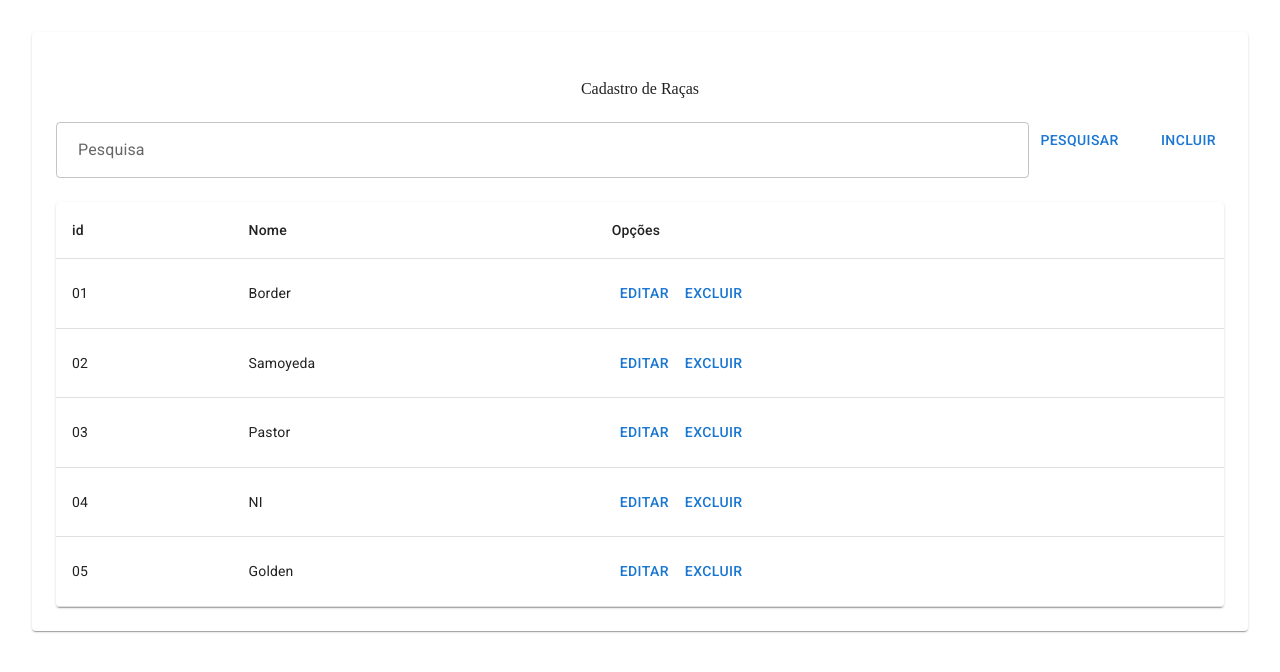
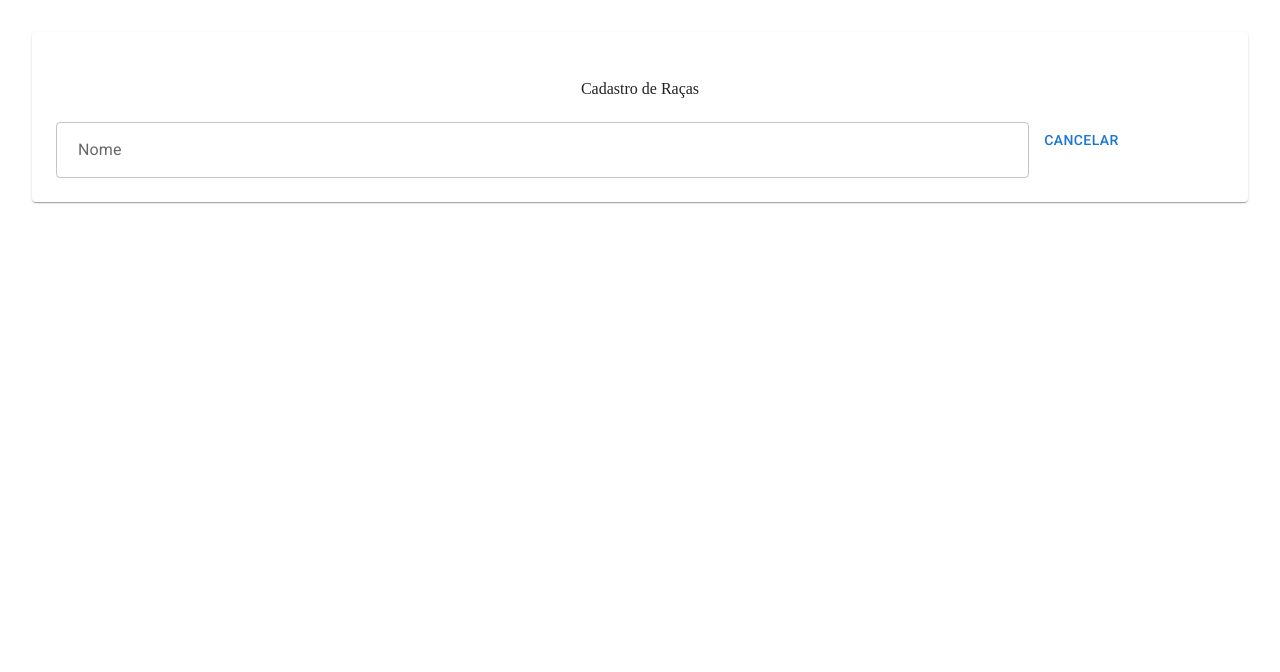
Before and after one commit to ZanattaFleek/tambordog, a React (Create React App) app in the folder tambordog-frontend/: page / in a window 1280 px wide. Both pictures are taken after a click on the button "INCLUIR". Shown: the top 672 px of the page. Built offline with nearby package versions, Linux system fonts and the light colour scheme.

Commit message:
Implantacao

```diff
--- a/tambordog-frontend/src/components/InputFormat.tsx
+++ b/tambordog-frontend/src/components/InputFormat.tsx
@@ -14,7 +14,8 @@ interface PropsInputInterface {
   mask?: string
   campo: string
   setDados: React.Dispatch<React.SetStateAction<any>>
-  dados: Record<string, string | number>
+  // TODO Revisar para um tipo adequado
+  dados: any
   erros: Record<string, string>
   type?: string
 }
@@ -55,7 +56,7 @@ const MaskCustom = forwardRef((props: any, ref: any) => {
  * @param erros - Objeto de Erro que caso exista o campo, será exibido
  * @returns void
  */
-export default function InputFormat({
+export default function InputFormat<T>({
   label,
   mask,
   setDados,
--- a/tambordog-frontend/src/components/ListCrud.tsx
+++ b/tambordog-frontend/src/components/ListCrud.tsx
@@ -41,17 +41,17 @@ export default function ListCrud({
         <Table aria-label="simple table">
           <TableHead>
             <TableRow>
-              {cabecalho.map((cab) => (
-                <TableCell>{cab.titulo}</TableCell>
+              {cabecalho.map((cab, indice) => (
+                <TableCell key={indice}>{cab.titulo}</TableCell>
               ))}
               <TableCell>Opções</TableCell>
             </TableRow>
           </TableHead>
           <TableBody>
-            {registros.map((reg) => (
-              <TableRow>
-                {cabecalho.map((cab) => (
-                  <TableCell>{reg[cab.nomeCampo]}</TableCell>
+            {registros.map((reg, indice) => (
+              <TableRow key={indice}>
+                {cabecalho.map((cab, indice) => (
+                  <TableCell key={indice}>{reg[cab.nomeCampo]}</TableCell>
                 ))}
                 <TableCell>
                   <Button onClick={() => btEditar(reg[campoId])}>Editar</Button>
--- a/tambordog-frontend/src/crud/Raca.tsx
+++ b/tambordog-frontend/src/crud/Raca.tsx
@@ -6,14 +6,25 @@ import { Button, Grid, Paper } from "@mui/material"
 import InputFormat from "../components/InputFormat"
 import ListCrud, { CabecalhoListCrudInterface } from "../components/ListCrud"
 import ClsCrud from "../utils/ClsCrud"
+import { StatusForm } from "../utils/ClsStatusForm"
+import Condicional from "../components/Condicional"
 
 export default function RacaCrud() {
   const [erros, setErros] = useState({})
+
+  const [statusForm, setStatusForm] = useState<StatusForm>(StatusForm.PESQUISAR)
 
   const clsCrud = new ClsCrud()
 
   const [pesquisa, setPesquisa] = useState({
     descricao: "",
+  })
+
+  const [rsPesquisa, setRsPesquisa] = useState<Array<RacaInterface>>([])
+
+  const [rsDados, setRsDados] = useState<RacaInterface>({
+    nome: "",
+    idRaca: "",
   })
 
   const cabecalhoListCrud: Array<CabecalhoListCrudInterface> = [
@@ -29,17 +40,6 @@ export default function RacaCrud() {
     },
   ]
 
-  const registrosListCrud: Array<RacaInterface> = [
-    {
-      idRaca: "01",
-      nome: "Border",
-    },
-    { idRaca: "02", nome: "Samoyeda" },
-    { idRaca: "03", nome: "Pastor" },
-    { idRaca: "04", nome: "NI" },
-    { idRaca: "05", nome: "Golden" },
-  ]
-
   const btPesquisar = () => {
     clsCrud
       .consultar({
@@ -49,9 +49,17 @@ export default function RacaCrud() {
         },
         camposLike: ["nome"],
       })
-      .then((rsRacas) => {
-        console.log(rsRacas)
+      .then((rsRacas: Array<RacaInterface>) => {
+        setRsPesquisa(rsRacas)
       })
+  }
+
+  const btIncluir = () => {
+    setStatusForm(StatusForm.INCLUIR)
+  }
+
+  const btCancelar = () => {
+    setStatusForm(StatusForm.PESQUISAR)
   }
 
   return (
@@ -64,6 +72,7 @@ export default function RacaCrud() {
                 Cadastro de Raças
               </Grid>
 
+              <Condicional condicao={statusForm == StatusForm.PESQUISAR}>
                 <Grid item xs={12} sm={8} md={10}>
                   <InputFormat
                     label="Pesquisa"
@@ -79,20 +88,38 @@ export default function RacaCrud() {
                 </Grid>
 
                 <Grid item xs={6} sm={2} md={1} sx={{ textAlign: "right" }}>
-                <Button>Incluir</Button>
+                  <Button onClick={() => btIncluir()}>Incluir</Button>
                 </Grid>
 
-              <Grid xs={12}>
+                <Grid item xs={12}>
                   <ListCrud
                     cabecalho={cabecalhoListCrud}
-                  registros={registrosListCrud}
+                    registros={rsPesquisa}
                     campoId="idRaca"
                   />
                 </Grid>
+              </Condicional>
+
+              <Condicional condicao={statusForm == StatusForm.INCLUIR}>
+                <Grid item xs={12} sm={8} md={10}>
+                  <InputFormat
+                    label="Nome"
+                    setDados={setRsDados}
+                    dados={rsDados}
+                    campo="nome"
+                    erros={erros}
+                  />
+                </Grid>
+
+                <Grid item xs={6} sm={2} md={1} sx={{ textAlign: "right" }}>
+                  <Button onClick={() => btCancelar()}>Cancelar</Button>
+                </Grid>
+              </Condicional>
 
               {/*
+
                 <Grid item xs={12}>
-              {JSON.stringify(pesquisa)}
+                  {JSON.stringify(rsRegistros)}
                 </Grid>
                 */}
             </Grid>
--- a/tambordog-frontend/src/utils/ClsCrud.ts
+++ b/tambordog-frontend/src/utils/ClsCrud.ts
@@ -12,9 +12,7 @@ export default class ClsCrud {
   }: PadraoCrudInterface): Promise<Array<any>> {
     const dados: PadraoCrudInterface = {
       entidade: entidade,
-      criterio: {
-        nome: criterio,
-      },
+      criterio: criterio,
       camposLike: camposLike,
     }
 
@@ -25,8 +23,6 @@ export default class ClsCrud {
       },
     }
 
-    console.log(config)
-
     return axios
       .post<RespostaPadraoInterface<Array<any>>>(
         "http://localhost:4000/consultar",
@@ -34,8 +30,7 @@ export default class ClsCrud {
         config
       )
       .then((rs) => {
-        console.log(rs.data.dados)
-        return []
+        return rs.data.dados as any
       })
 
     /*
--- /dev/null
+++ b/tambordog-frontend/src/utils/ClsStatusForm.ts
@@ -0,0 +1,6 @@
+export enum StatusForm {
+  INCLUIR = "INCLUIR",
+  ALTERAR = "ALTERAR",
+  PESQUISAR = "PESQUISAR",
+  EXCLUIR = "EXCLUIR"
+}
```
Also changed, not shown: 2 other files (tests, documents, lock files or other folders). Lines whose indentation alone changed are shown as unchanged.
